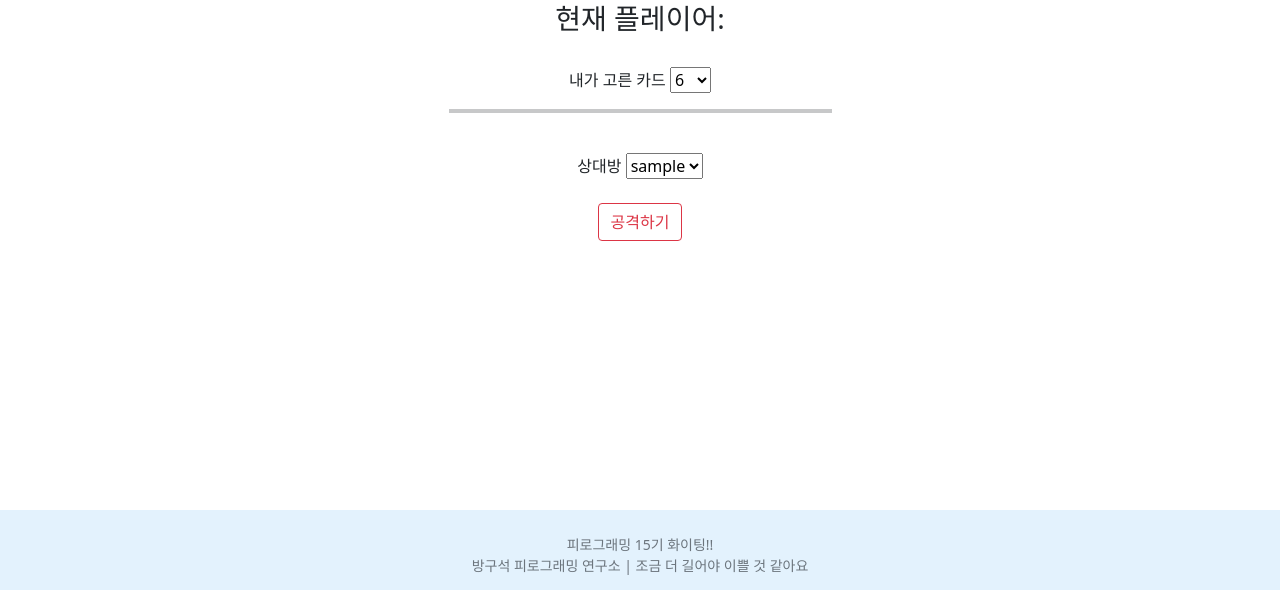
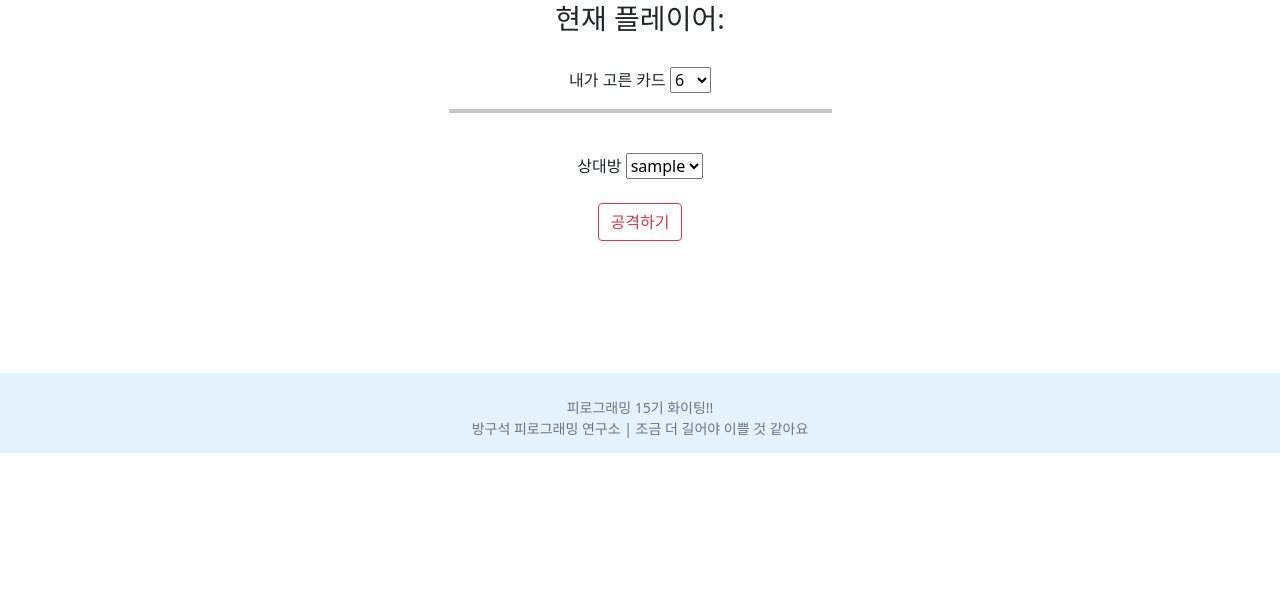
Before and after one commit to s-jiun/Piro15_CardGame_05, a Django app: page /attack/ in a window 1280 px wide. Shown: the part 347-937 px from the top of the page. After the commit the page ends 800 px from the top, so only its background shows below. Run offline with Django 3.2, Linux system fonts and the light colour scheme; tables that the repository leaves empty hold one stand-in row (values such as "Sample post").

Commit message:
base css 수정

```diff
--- a/config/templates/base.html
+++ b/config/templates/base.html
@@ -47,7 +47,7 @@
 
     </body>
     <footer id="footer">
-        <div class="container-fluid justify-content-center text-center " style="height: 80px; background-color: #e3f2fd;">
+        <div class="container-fluid justify-content-center text-center " style="height: 80px; background-color: #e3f2fd; position:absolute; bottom:0;">
             <br />
             <p class=" text-muted small mb-0">
                 피로그래밍 15기 화이팅!!
--- a/game/templates/game/attack.html
+++ b/game/templates/game/attack.html
@@ -6,7 +6,7 @@
     <br/>
     <br/>
     <br/>
-    <div class="d-flex justify-content-center align-items-center attack-box" style="margin-top: 200px; height: 345px; margin-bottom: 216px;">
+    <div class="d-flex justify-content-center align-items-center attack-box" style="margin-top: 200px; height: 345px;">
         <form action="" method="POST" style="width: 450px;">
             {% csrf_token %}
             <h3>현재 플레이어: {{user.username}}</h3>
```
Also changed, not shown: game/migrations/0001_initial.py (deleted), game/migrations/__init__.py (deleted).
